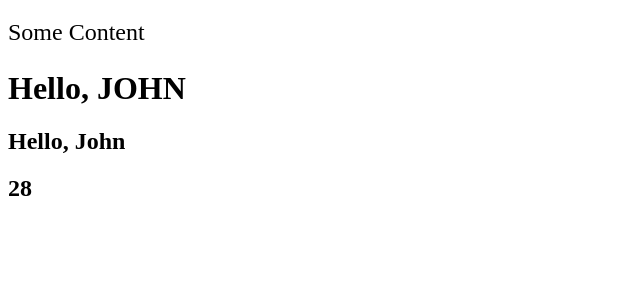
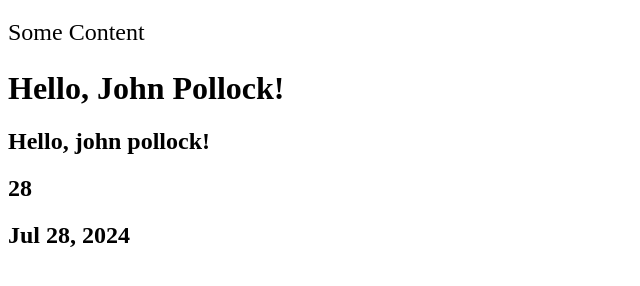
Before and after one commit to Rohit5551998/Complete-Angular-Developer-in-2024, an Angular app in the folder basics/: page / in a window 1280 px wide. Shown: the part 240-526 px from the top of the page, without its empty margins (0-640 px from the left). Built offline with nearby package versions, Linux system fonts and the light colour scheme.

Commit message:
Date Pipe

```diff
--- a/basics/src/app/app.component.html
+++ b/basics/src/app/app.component.html
@@ -4,6 +4,8 @@
   <p>Some Content</p>
 </app-post>
 
-<h1>Hello, {{ name.toUpperCase() }}</h1>
+<h1>Hello, {{ name | titlecase }}</h1>
 <h2>Hello, {{ getName() }}</h2>
 <h2>{{15+13}}</h2>
+
+<h2>{{ currentDate | date: 'mediumDate' }}</h2>
--- a/basics/src/app/app.component.ts
+++ b/basics/src/app/app.component.ts
@@ -6,8 +6,9 @@ import { Component } from "@angular/core";
   styleUrls: ["./app.component.css"],
 })
 export class AppComponent {
-  name = "John"
-  imgUrl = "https://fastly.picsum.photos/id/237/500/500.jpg?hmac=idOEkrJhLd7nEU5pNrAGCyJ6HHJdR_sit1qDt5J3Wo0"
+  name = "john pollock!";
+  imgUrl = "https://fastly.picsum.photos/id/237/500/500.jpg?hmac=idOEkrJhLd7nEU5pNrAGCyJ6HHJdR_sit1qDt5J3Wo0";
+  currentDate = new Date();
 
   getName() {
     return this.name;
```
